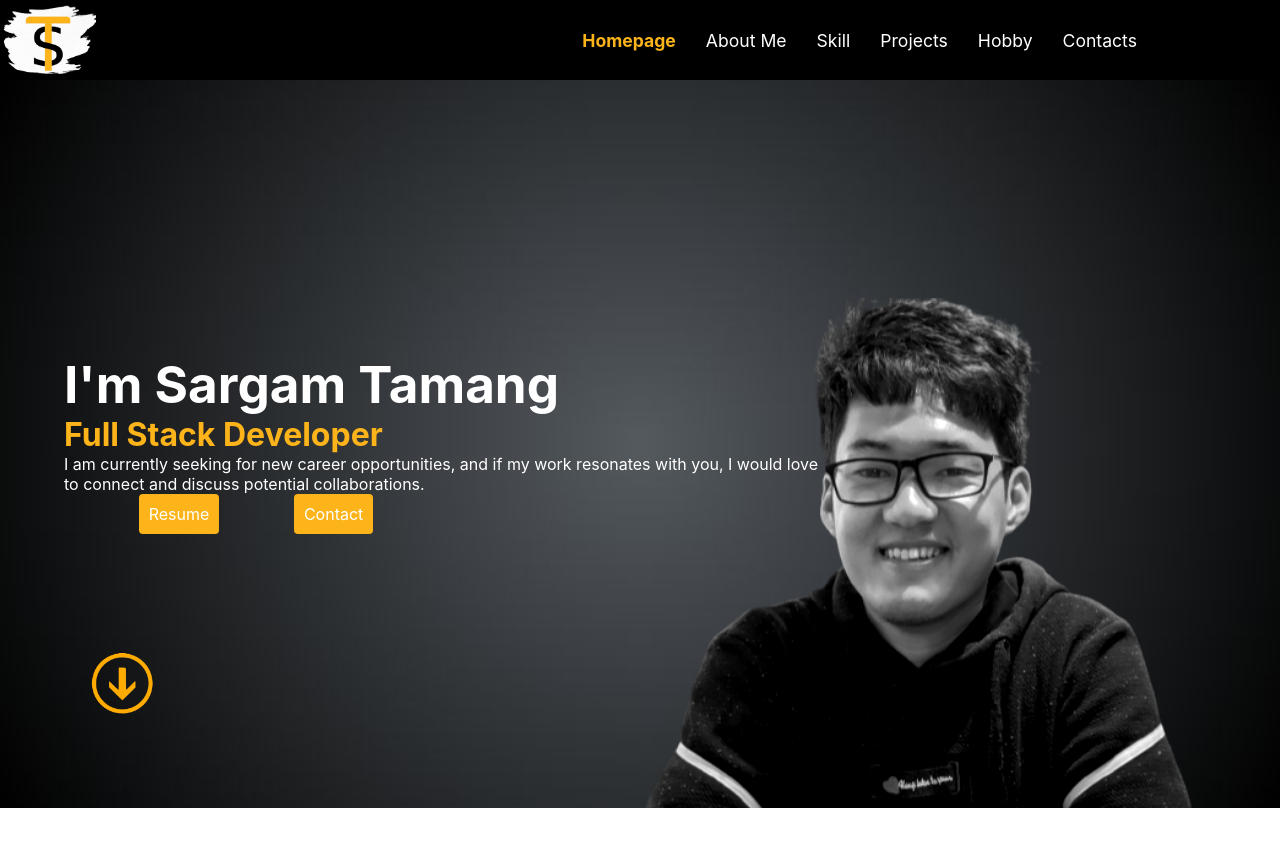
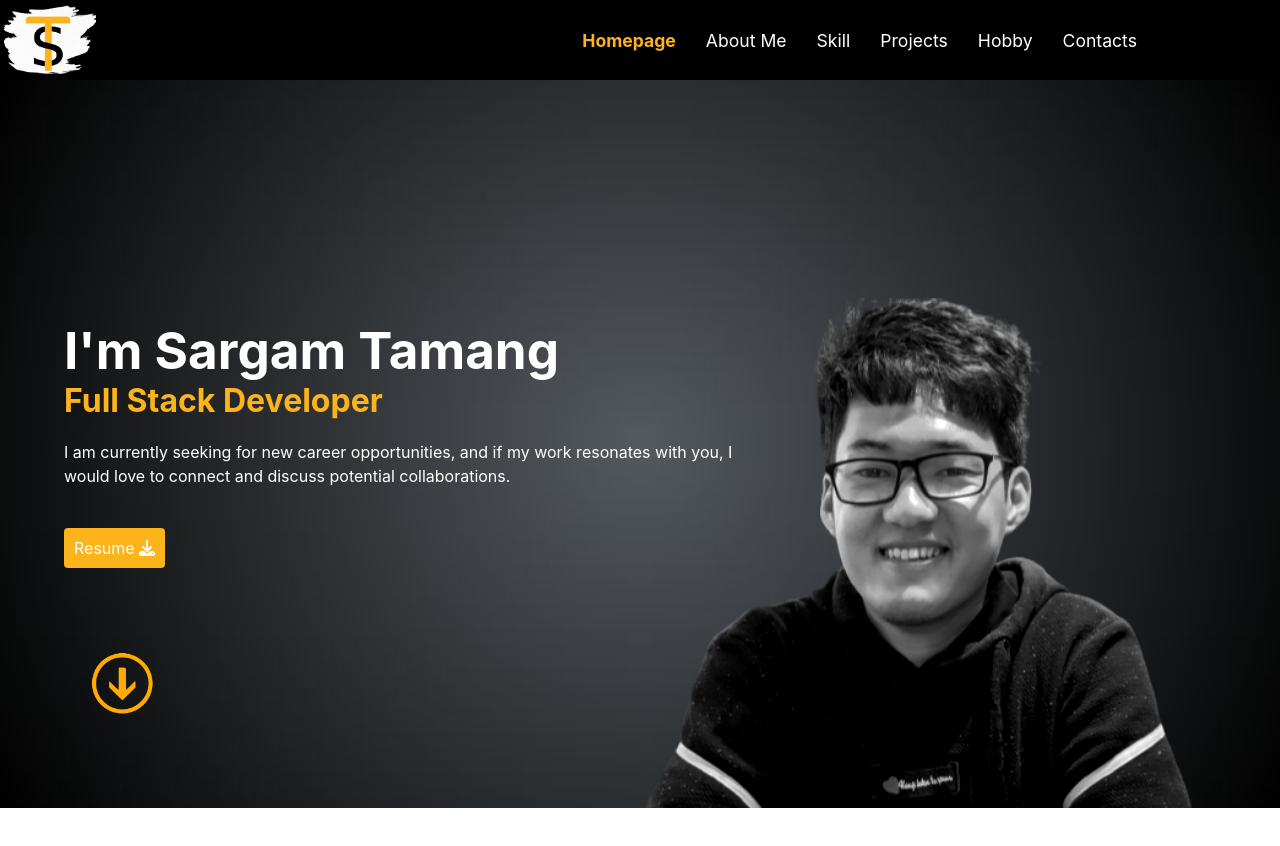
Before and after one commit to sargamtmg/PersonalSite, a React (Create React App) app: page / in a window 1280 px wide. Shown: the top 846 px of the page. Built offline with nearby package versions, Linux system fonts and the light colour scheme.

Commit message:
adding resume download

```diff
--- a/src/navigation.js
+++ b/src/navigation.js
@@ -26,27 +26,27 @@ const Nav = (props) =>{
             <div className="logo"></div>
             <ul className={`nav-ul ${isNavOpen? 'nav_active':''}`}>
                 <li className="nav-li">
-                    <NavLink to="/" className="navList" activeClassName="active" onClick={toggleIsNavOpen}>Homepage</NavLink>
+                    <NavLink to="/" className="navList" activeclassname="active" onClick={toggleIsNavOpen}>Homepage</NavLink>
                 </li>
                 <li className="nav-li">
-                    <NavLink to="/aboutMe" className="navList" activeClassName="active" onClick={toggleIsNavOpen}>About Me</NavLink>
+                    <NavLink to="/aboutMe" className="navList" activeclassname="active" onClick={toggleIsNavOpen}>About Me</NavLink>
                 </li>
                 <li className="nav-li">
-                    <NavLink to='/skill' className="navList" activeClassName="active" onClick={toggleIsNavOpen}>Skill</NavLink>
+                    <NavLink to='/skill' className="navList" activeclassname="active" onClick={toggleIsNavOpen}>Skill</NavLink>
                 </li>
                 <li className="nav-li">
-                    <NavLink to='/projects' className="navList" activeClassName="active" onClick={toggleIsNavOpen}>Projects</NavLink>
+                    <NavLink to='/projects' className="navList" activeclassname="active" onClick={toggleIsNavOpen}>Projects</NavLink>
                 </li>
                 <li className="nav-li">
-                    <NavLink to='/hobby' className="navList" activeClassName="active" onClick={toggleIsNavOpen}>Hobby</NavLink>
+                    <NavLink to='/hobby' className="navList" activeclassname="active" onClick={toggleIsNavOpen}>Hobby</NavLink>
                 </li>
                 {props.gameInclude &&
                 <li className="nav-li">
-                    <NavLink to='/game' className="navList" activeClassName="active" onClick={toggleIsNavOpen}>Game</NavLink>
+                    <NavLink to='/game' className="navList" activeclassname="active" onClick={toggleIsNavOpen}>Game</NavLink>
                 </li>
                 }
                 <li className="nav-li">
-                    <NavLink to='/Contact' className="navList" activeClassName="active" onClick={toggleIsNavOpen}>Contacts</NavLink>
+                    <NavLink to='/Contact' className="navList" activeclassname="active" onClick={toggleIsNavOpen}>Contacts</NavLink>
                 </li>
             </ul>
             <div className="triple_bar" onClick={toggleIsNavOpen}>
--- a/src/pages/Homepage.js
+++ b/src/pages/Homepage.js
@@ -3,6 +3,9 @@ import {gsap} from 'gsap';
 import ScrollTrigger from "gsap/ScrollTrigger";
 import { Link } from "react-router-dom";
 import {motion} from "framer-motion";
+import {FontAwesomeIcon} from "@fortawesome/react-fontawesome";
+import {faDownload} from "@fortawesome/free-solid-svg-icons"
+import resume_doc from '../documents/Sargam_Resume.pdf';
 import sletterTop from '../img/homepage/sletterTop.png';
 import sletterMiddle from '../img/homepage/sletterMiddle.png';
 import sletterBottom from '../img/homepage/sletterBottom.png';
@@ -199,6 +202,13 @@ const Homepage = () =>{
         }
     });
 
+    const download_resume = ()=>{
+        let alink = document.createElement('a');
+        alink.href = resume_doc;
+        alink.download = 'Sargam_resume.pdf';
+        alink.click();
+    }
+
     return(
         <>
         <motion.div
@@ -214,12 +224,11 @@ const Homepage = () =>{
                     <div className='intro_position'>{intro_data.position}</div>
                     <div className='intro_content'>{intro_data.content}</div>
                     <div className='download'>
-                        <div className='resume_button download_button'>Resume</div>
-                        <div className='contact_button download_button'>Contact</div>
+                        <div className='resume_button download_button' onClick={download_resume}>Resume <FontAwesomeIcon icon={faDownload}/></div>
                     </div>
                 </div>
                 <div className='profile_pic'>
-                    <div className='download_button'>Resume</div>
+                    <div className='download_button' onClick={download_resume}>Resume <FontAwesomeIcon icon={faDownload}/></div>
                 </div>
             </div>
             <div className={window.scrollY===0 ? 'scrolldown':'scrolldown hide'}><img src={scrollDown} alt="scroll down" width='15%'></img></div>
--- a/src/styles/components/homepage.scss
+++ b/src/styles/components/homepage.scss
@@ -15,7 +15,7 @@
   background-position : center center;
   position:relative;
   .introduction{
-    width: 60%;
+    width: 55%;
     height: 60%;
     //background-color:darkslategrey;
     align-self: flex-start;
@@ -31,6 +31,10 @@
       height:40%;
       left:15%;
       top:-30%;
+    }
+    @media only screen and (max-width: $break-xsm-width){
+      width: 90%;
+      left:5%;
     }
     .intro_name{
       font-size: 3.2rem;
@@ -53,23 +57,29 @@
     }
     .intro_content{
       color: white;
+      font-size: 1rem;
+      line-height: 1.5rem;
+      margin-top:2.5vh;
       @media only screen and (max-width: $break-tab-port-width){
         text-align: center;
       }
+      @media only screen and (max-width: $break-xsm-width){
+        font-size: 0.8rem;
+        line-height: 1rem;
+        margin-top: 2vh;
+      }
     }
     .download{
-      width: 50%;
-      display: flex;
-      flex-direction: row;
-      justify-content: space-evenly;
+      margin-top: 5vh;
       @media only screen and (max-width: $break-sm-width){
-        visibility: hidden;
+        display: none;
       }
       .download_button{
         background-color: $orange-color;
         color: white;
         padding: 10px;
         border-radius: 4px;
+        cursor: pointer;
       }
     }
   }
@@ -93,11 +103,11 @@
     @media only screen and (max-width: $break-tab-port-width){
       width: 50%;
       height:60%;
-      right: 30%; //to keep in center
+      right: 25%; //to keep in center
     }
     @media only screen and (max-width: $break-sm-width){
-      width: 73%;
-      right: 15%; // to keep in center
+      width: 74%;
+      right: 13%; // to keep in center
     }
     @media only screen and (max-width: $break-xsm-width){
       width: 90%;
@@ -111,6 +121,7 @@
       border-radius: 4px;
       visibility: hidden;
       margin-bottom: 20px;
+      cursor: pointer;
       @media only screen and (max-width: $break-sm-width){
         visibility: visible;
       }
--- a/src/styles/components/navigation.scss
+++ b/src/styles/components/navigation.scss
@@ -81,6 +81,7 @@
     margin-right: 5vw;
     height: 50%;
     display: none;
+    cursor: pointer;
     @media only screen and (max-width: $break-sm-width) {
         display: block;
     }
--- a/src/styles/main.scss
+++ b/src/styles/main.scss
@@ -27,6 +27,7 @@ html::-webkit-scrollbar-thumb{
 html::-webkit-scrollbar-track{
     background-color: $scrollbar_track_color;
 }
+
 .disable-scrolling{
     overflow: hidden;
 }
```
Also changed, not shown: 1 other file (tests, documents, lock files or other folders).
